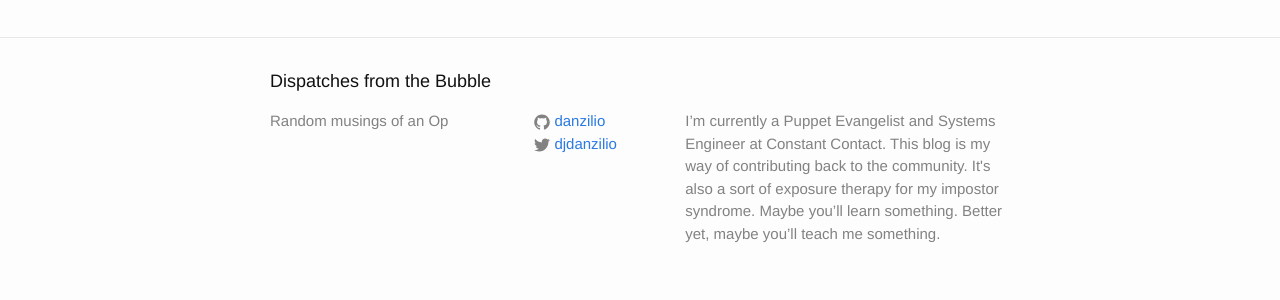
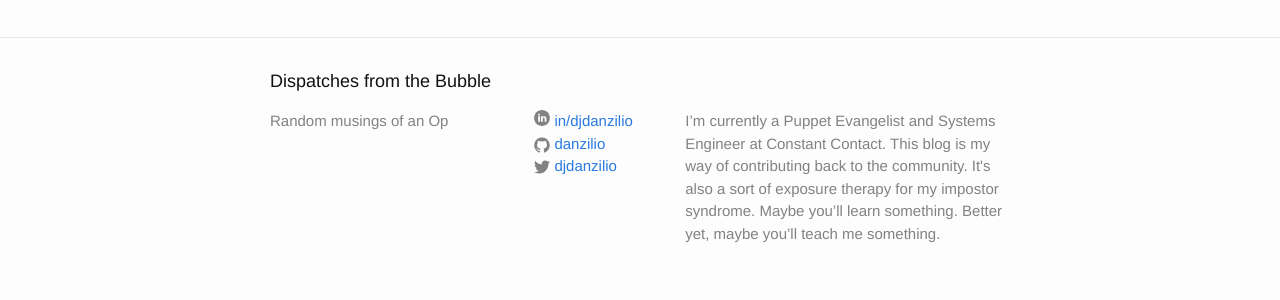
Before and after one commit to danzilio/danzilio.github.io, a Jekyll site: the page built from index.html, in a window 1280 px wide. Shown: the part 1582-1882 px from the top of the page. Built offline with Jekyll 4.4.1, drawn with Linux system fonts in a browser that asks for light colours; Markdown is read by kramdown in place of the engine named in the settings.

Commit message:
Adding linkedin badge

```diff
--- a/_config.yml
+++ b/_config.yml
@@ -11,6 +11,7 @@ url: "http://blog.danzilio.net" # the base hostname & protocol for your site
 twitter_username: djdanzilio
 github_username:  danzilio
 disqus_shortname: danzilio
+linkedin_shortname: djdanzilio
 
 # Build settings
 markdown: redcarpet
--- a/_includes/footer.html
+++ b/_includes/footer.html
@@ -14,6 +14,23 @@
 
       <div class="footer-col  footer-col-2">
         <ul class="social-media-list">
+          {% if site.linkedin_shortname %}
+          <li>
+            <a href="https://www.linkedin.com/in/{{ site.linkedin_shortname }}">
+              <span id="icon icon--linkedin">
+                <svg width="16px" height="16px" viewBox="0 0 60 60">
+                  <path fill="#828282" d="M0.449161376,30 C0.449161376,13.4314567 13.6795217,0 30,0 C46.3204783,0 59.5508386,13.4314567 59.5508386,30 C59.5508386,46.5685433 46.3204783,60 30,60 C13.6795217,60 0.449161376,46.5685433 0.449161376,30 Z M0.449161376,30"></path>
+                  <path fill="#FFFFFF" d="M22.4680392,23.7098144 L15.7808366,23.7098144 L15.7808366,44.1369537 L22.4680392,44.1369537 L22.4680392,23.7098144 Z M22.4680392,23.7098144"></path>
+                  <path fill="#FFFFFF" d="M22.9084753,17.3908761 C22.8650727,15.3880081 21.4562917,13.862504 19.1686418,13.862504 C16.8809918,13.862504 15.3854057,15.3880081 15.3854057,17.3908761 C15.3854057,19.3522579 16.836788,20.9216886 19.0818366,20.9216886 L19.1245714,20.9216886 C21.4562917,20.9216886 22.9084753,19.3522579 22.9084753,17.3908761 Z M22.9084753,17.3908761"></path>
+                  <path fill="#FFFFFF" d="M46.5846502,32.4246563 C46.5846502,26.1503226 43.2856534,23.2301456 38.8851658,23.2301456 C35.3347011,23.2301456 33.7450983,25.2128128 32.8575489,26.6036896 L32.8575489,23.7103567 L26.1695449,23.7103567 C26.2576856,25.6271338 26.1695449,44.137496 26.1695449,44.137496 L32.8575489,44.137496 L32.8575489,32.7292961 C32.8575489,32.1187963 32.9009514,31.5097877 33.0777669,31.0726898 C33.5610713,29.8530458 34.6614937,28.5902885 36.5089747,28.5902885 C38.9297703,28.5902885 39.8974476,30.4634101 39.8974476,33.2084226 L39.8974476,44.1369537 L46.5843832,44.1369537 L46.5846502,32.4246563 Z M46.5846502,32.4246563"></path>
+                </svg>
+              </span>
+
+              <span class="username">in/{{ site.linkedin_shortname }}</span>
+            </a>
+          </li>
+          {% endif %}
+
           {% if site.github_username %}
           <li>
             <a href="https://github.com/{{ site.github_username }}">
@@ -42,6 +59,7 @@
             </a>
           </li>
           {% endif %}
+
         </ul>
       </div>
 
```
